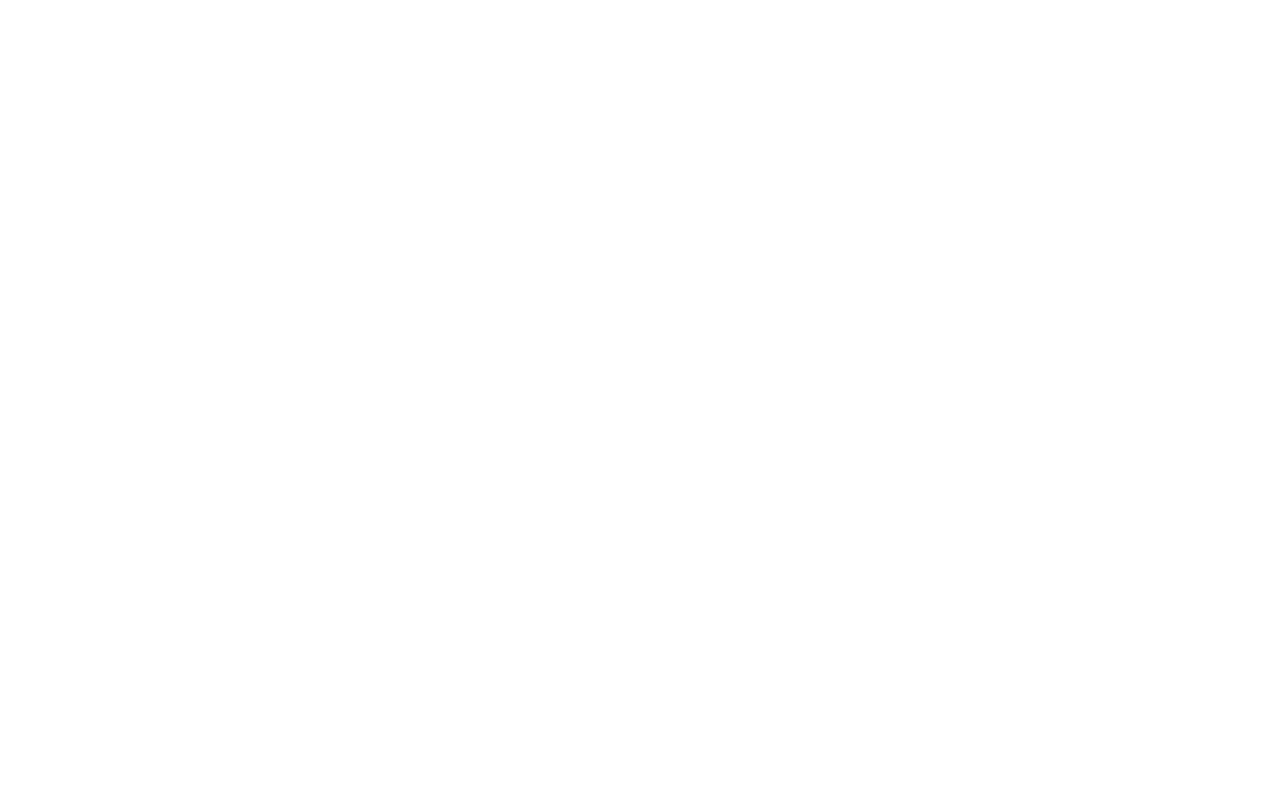
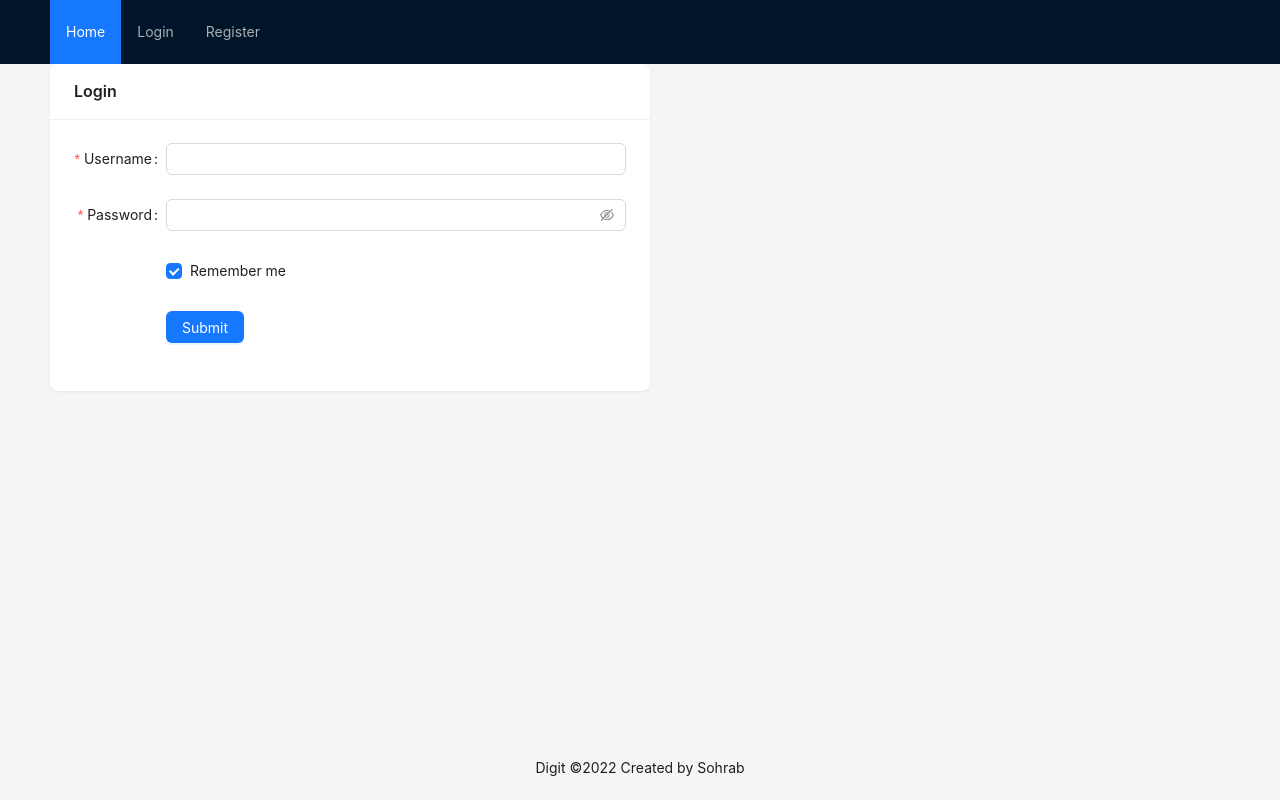
Before and after one commit to sohrab-salehi/digit, a React (Create React App) app: page / in a window 1280 px wide. Built offline with nearby package versions, Linux system fonts and the light colour scheme.

Commit message:
Add login page

```diff
--- a/src/App.tsx
+++ b/src/App.tsx
@@ -1,8 +1,8 @@
 import React from "react";
 import { createBrowserRouter, RouterProvider } from "react-router-dom";
 
-// import MainLayout from "./MainLayout";
-// import Login from "./Login";
+import MainLayout from "./MainLayout";
+import Login from "./Login";
 import ErrorPage from "./ErrorPage";
 
 import "./App.css";
@@ -10,13 +10,17 @@
 const router = createBrowserRouter([
     {
         path: "/",
-        // element: <MainLayout />,
+        element: <MainLayout />,
         errorElement: <ErrorPage />,
         children: [
-            // {
-            //     element: <Login />,
-            //     index: true,
-            // },
+            {
+                element: <Login />,
+                index: true,
+            },
+            {
+                path: "login",
+                element: <Login />,
+            },
         ],
     },
 ]);
--- /dev/null
+++ b/src/Login/index.tsx
@@ -0,0 +1,79 @@
+import React, { useState } from "react";
+import { redirect } from "react-router-dom";
+import { Button, Card, Checkbox, Form, Input } from "antd";
+
+import login from "../api/Auth";
+
+function Login() {
+    const [username, setUsername] = useState("");
+    const [password, setPassword] = useState("");
+
+    const onSubmit = () => {
+        login(username, password).then((result) => {
+            const { token } = result.data;
+            localStorage.setItem("token", token);
+            return redirect("/");
+        });
+    };
+
+    return (
+        <Card title="Login" bordered={false} style={{ width: 600 }}>
+            <Form
+                name="basic"
+                labelCol={{ span: 4 }}
+                style={{ maxWidth: 600 }}
+                onFinish={onSubmit}
+                initialValues={{ remember: true }}
+                autoComplete="off"
+            >
+                <Form.Item
+                    label="Username"
+                    name="username"
+                    rules={[
+                        {
+                            required: true,
+                            message: "Please input your username!",
+                        },
+                    ]}
+                >
+                    <Input
+                        value={username}
+                        onChange={(e) => setUsername(e.target.value)}
+                    />
+                </Form.Item>
+
+                <Form.Item
+                    label="Password"
+                    name="password"
+                    rules={[
+                        {
+                            required: true,
+                            message: "Please input your password!",
+                        },
+                    ]}
+                >
+                    <Input.Password
+                        value={password}
+                        onChange={(e) => setPassword(e.target.value)}
+                    />
+                </Form.Item>
+
+                <Form.Item
+                    name="remember"
+                    valuePropName="checked"
+                    wrapperCol={{ offset: 4 }}
+                >
+                    <Checkbox>Remember me</Checkbox>
+                </Form.Item>
+
+                <Form.Item wrapperCol={{ offset: 4 }}>
+                    <Button type="primary" htmlType="submit">
+                        Submit
+                    </Button>
+                </Form.Item>
+            </Form>
+        </Card>
+    );
+}
+
+export default Login;
--- /dev/null
+++ b/src/MainLayout/index.tsx
@@ -0,0 +1,44 @@
+import React from "react";
+import { Link, Outlet, useLocation } from "react-router-dom";
+import { Layout, Menu } from "antd";
+
+const { Header, Content, Footer } = Layout;
+
+function MainLayout(): JSX.Element {
+    // const location = useLocation();
+    const selectedNavbarItem = "home";
+
+    return (
+        <Layout style={{ minHeight: "100vh" }}>
+            <Header className="header">
+                <Menu
+                    theme="dark"
+                    mode="horizontal"
+                    selectedKeys={[selectedNavbarItem]}
+                    items={[
+                        {
+                            key: "home",
+                            label: <Link to="/">Home</Link>,
+                        },
+                        {
+                            key: "login",
+                            label: <Link to="/login">Login</Link>,
+                        },
+                        {
+                            key: "register",
+                            label: <Link to="/register">Register</Link>,
+                        },
+                    ]}
+                />
+            </Header>
+            <Content style={{ padding: "0 50px" }}>
+                <Outlet />
+            </Content>
+            <Footer style={{ textAlign: "center" }}>
+                Digit ©2022 Created by Sohrab
+            </Footer>
+        </Layout>
+    );
+}
+
+export default MainLayout;
--- /dev/null
+++ b/src/api/Auth.ts
@@ -0,0 +1,12 @@
+import server from "./server";
+
+export const login = (username: string, password: string) => {
+    const result = server
+        .post("/login", { username, password })
+        .then((response) => {
+            return response;
+        });
+    return result;
+};
+
+export default login;
--- /dev/null
+++ b/src/api/server.ts
@@ -0,0 +1,8 @@
+import axios from "axios";
+
+const server = axios.create({
+    baseURL: "http://127.0.0.1:8000",
+    timeout: 5000,
+});
+
+export default server;
```
Also changed, not shown: .eslintrc.json, 2 other files (tests, documents, lock files or other folders).
